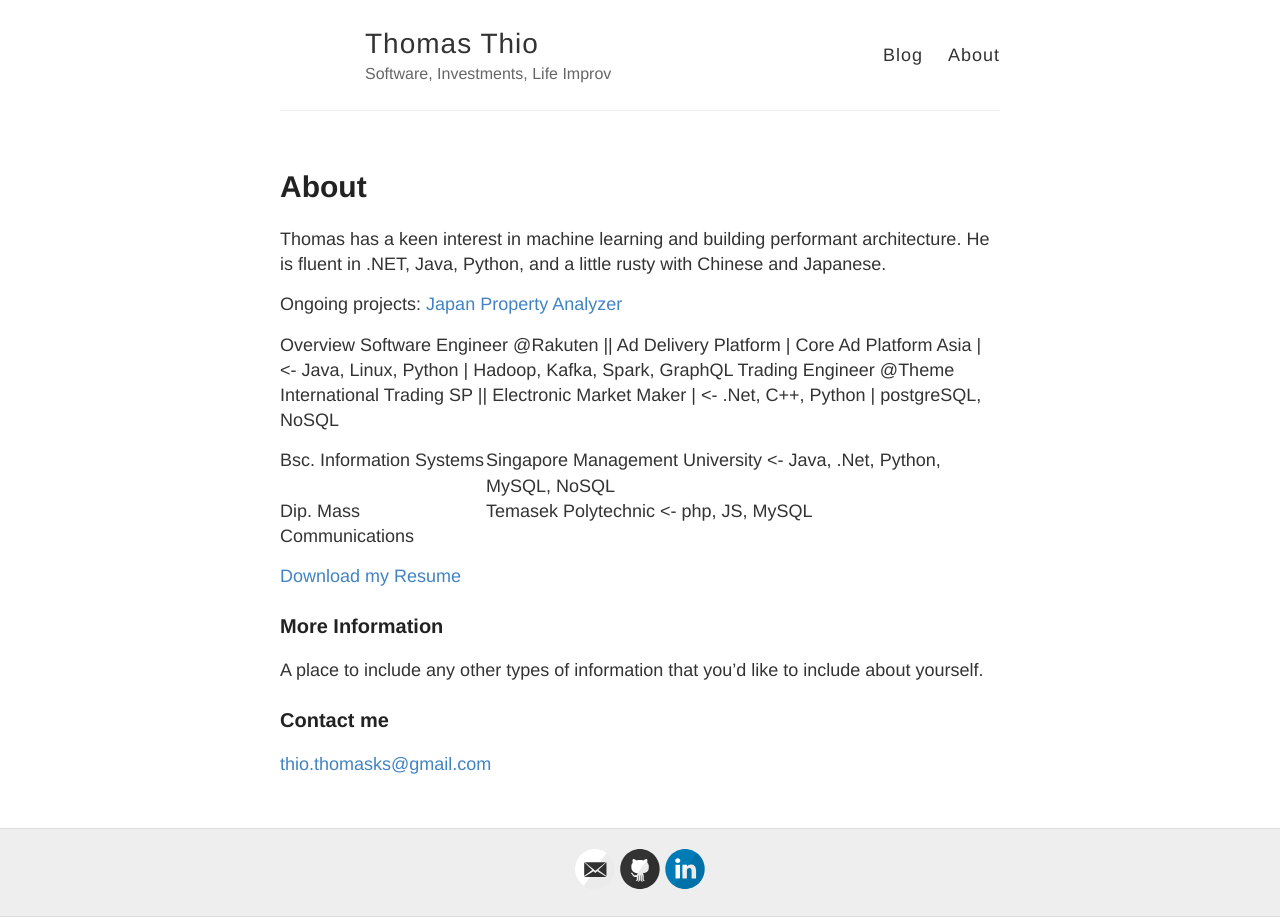
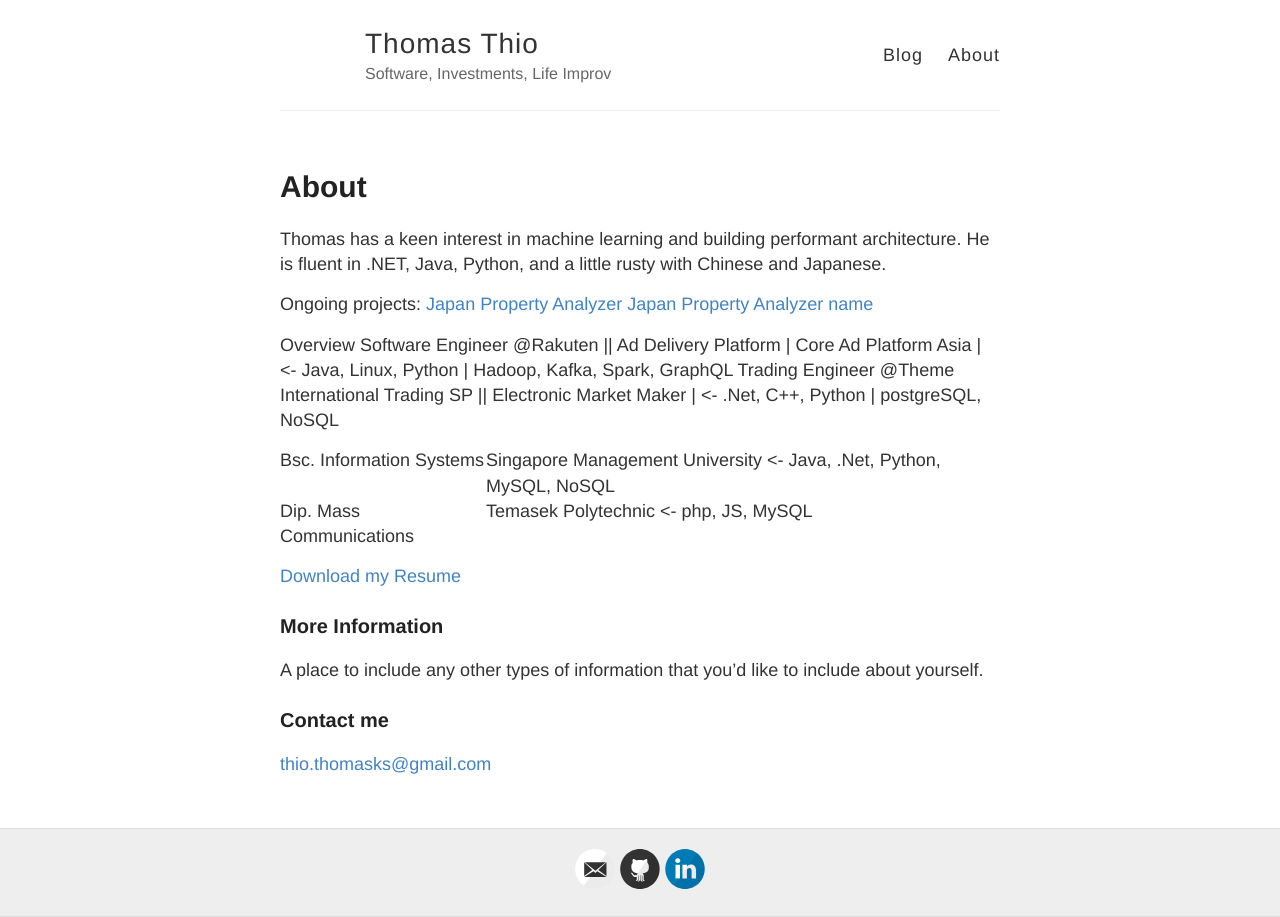
Before and after one commit to ThomThio/PersonalWebsite, a Jekyll site: the page built from about.md, in a window 1280 px wide. Built offline with Jekyll 4.4.1, drawn with Linux system fonts in a browser that asks for light colours.

Commit message:
Update about.md

```diff
--- a/about.md
+++ b/about.md
@@ -7,6 +7,7 @@ Thomas has a keen interest in machine learning and building performant architect
 
 Ongoing projects:
 [Japan Property Analyzer](https://japan-property.herokuapp.com/)
+[Japan Property Analyzer name](https://japan-property.herokuapp.com/){:target="_blank"}
 
 Overview
 Software Engineer @Rakuten || Ad Delivery Platform | Core Ad Platform Asia | <- Java, Linux, Python | Hadoop, Kafka, Spark, GraphQL
```
